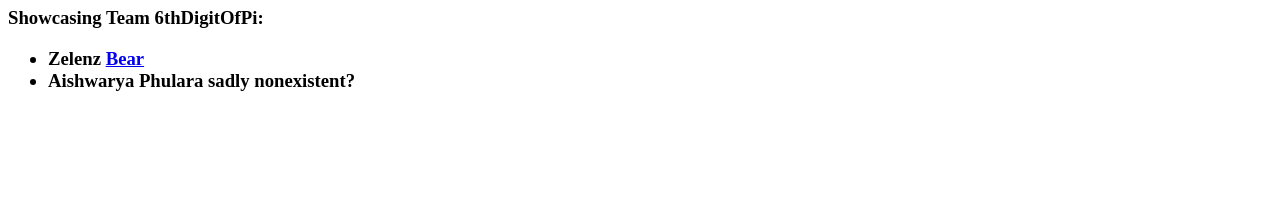
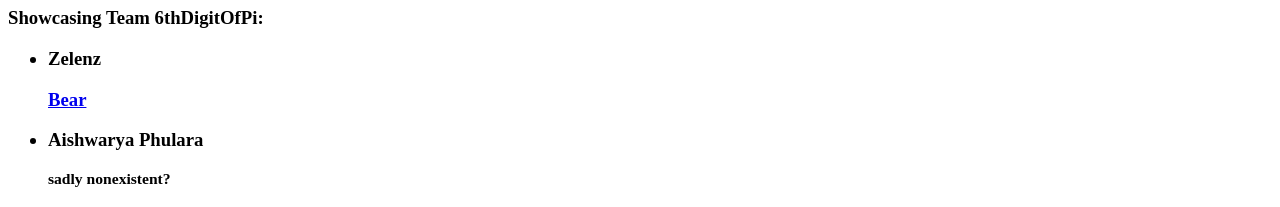
Before and after one commit to PhoebeZheng/web, a plain HTML site: page index.html in a window 1280 px wide. Shown: the part 800-1007 px from the top of the page. Before the commit the page ends 911 px from the top, so only its background shows below. Drawn offline with Linux system fonts and the light colour scheme.

Commit message:
Update index.html

```diff
--- a/index.html
+++ b/index.html
@@ -38,9 +38,9 @@
     <p>Showcasing Team 6thDigitOfPi:</p>
     <ul>
       <li>Zelenz
-        <a href="https://zelenz.github.io/web/">Bear</a></li>
+        <p><a href="https://zelenz.github.io/web/">Bear</a></p></li>
       <li>Aishwarya Phulara
-        sadly nonexistent?</li>
+        <p><small>sadly nonexistent?</small></p></li>
      </ul>
   </h3>
 </html>
```
